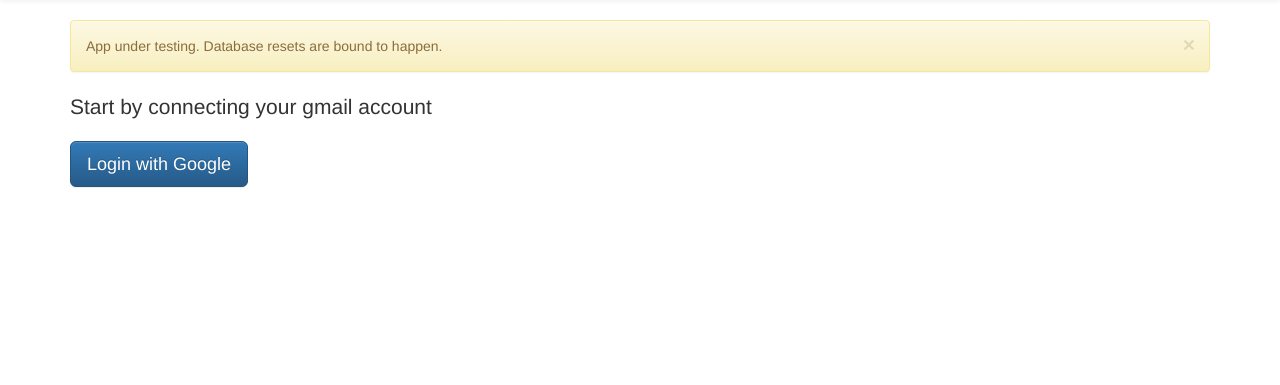
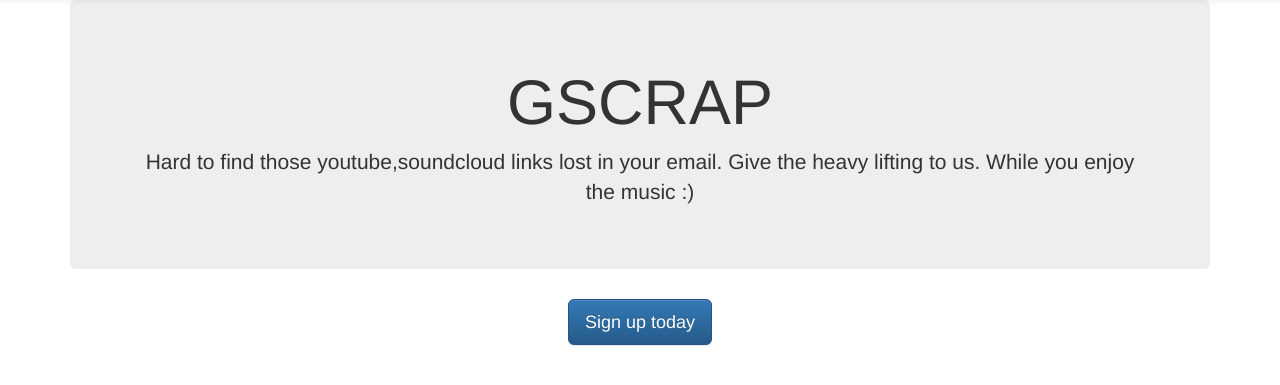
Before and after one commit to jamesfebin/gsoundscrap, a Django app: page / in a window 1280 px wide. Shown: the part 51-436 px from the top of the page. Run offline with Django 3.2, Linux system fonts and the light colour scheme; parts of the project's set-up code (start-up, migrations or seed data) failed here and were passed over; some libraries are stand-ins or nearby versions.

Commit message:
SoundCloud Added

```diff
--- a/templates/home.html
+++ b/templates/home.html
@@ -61,6 +61,12 @@
    <div class="container">
 
           {% if  user and not user.is_anonymous %}
+
+      <div class="alert alert-warning alert-dismissible" role="alert">
+  <button type="button" class="close" data-dismiss="alert" aria-label="Close"><span aria-hidden="true">&times;</span></button>
+ App under testing. Database resets are bound to happen.
+</div>
+
           <ol class="breadcrumb">
           <form class="form-inline">
   <div class="form-group">
@@ -73,6 +79,10 @@
   <a  id="scrapMails" class="btn btn-default"> <span class="glyphicon glyphicon-scissors"  aria-hidden="true"> </span> Scrap Emails</a>
   <a  style="float:right" href="{% url 'social:begin' 'soundcloud' %}?next={{ request.path }}" class="btn btn-default"> <span class="glyphicon glyphicon-music"  aria-hidden="true"> </span> Integrate SoundCloud</a>
 
+
+ <a  style="float:right" href="{% url 'auth:logout' %}?next={{ request.path }}" class="btn btn-default"> <span class="glyphicon glyphicon-off"  aria-hidden="true"> </span> </a>
+
+
   <br/>
 </form>
 </ol>
@@ -80,10 +90,6 @@
   {% endif %}
       <!-- Main component for a primary marketing message or call to action -->
 
-      <div class="alert alert-warning alert-dismissible" role="alert">
-  <button type="button" class="close" data-dismiss="alert" aria-label="Close"><span aria-hidden="true">&times;</span></button>
- App under testing. Database resets are bound to happen.
-</div>
 
    {% if user and not user.is_anonymous %}
       <div class="jumbotron" id="tracks">
@@ -133,18 +139,20 @@
       </div>
 
 
-
-
-            <a href="{% url 'auth:logout' %}?next={{ request.path }}">Logout</a>
-
       </div>
 
            {% else %}
 
-        <p class="lead"> Start by connecting your gmail account</p>
+ <center>
+<div class="jumbotron" style="margin-top:0px">
+        <h1>GSCRAP</h1>
+        <p class="lead">Hard to find those youtube,soundcloud links lost in your email. Give the heavy lifting to us. While you enjoy the music :) </p>
+      </div>
         <p>
-          <a class="btn btn-lg btn-primary" href="{% url 'social:begin' 'google-oauth2' %}?next={{ request.path }}">Login with Google</a>
+          <a class="btn btn-lg btn-primary" href="{% url 'social:begin' 'google-oauth2' %}?next={{ request.path }}">Sign up today</a>
         </p>
+</center>
+
 
   {% endif %}
     </div> <!-- /container -->
--- a/templates/navbar.html
+++ b/templates/navbar.html
@@ -1,5 +1,5 @@
     <!-- Static navbar -->
-    <nav class="navbar navbar-default navbar-static-top">
+    <nav class="navbar navbar-default navbar-static-top" style="margin-bottom:0px">
       <div class="container">
         <div class="navbar-header">
           <button type="button" class="navbar-toggle collapsed" data-toggle="collapse" data-target="#navbar" aria-expanded="false" aria-controls="navbar">
```
